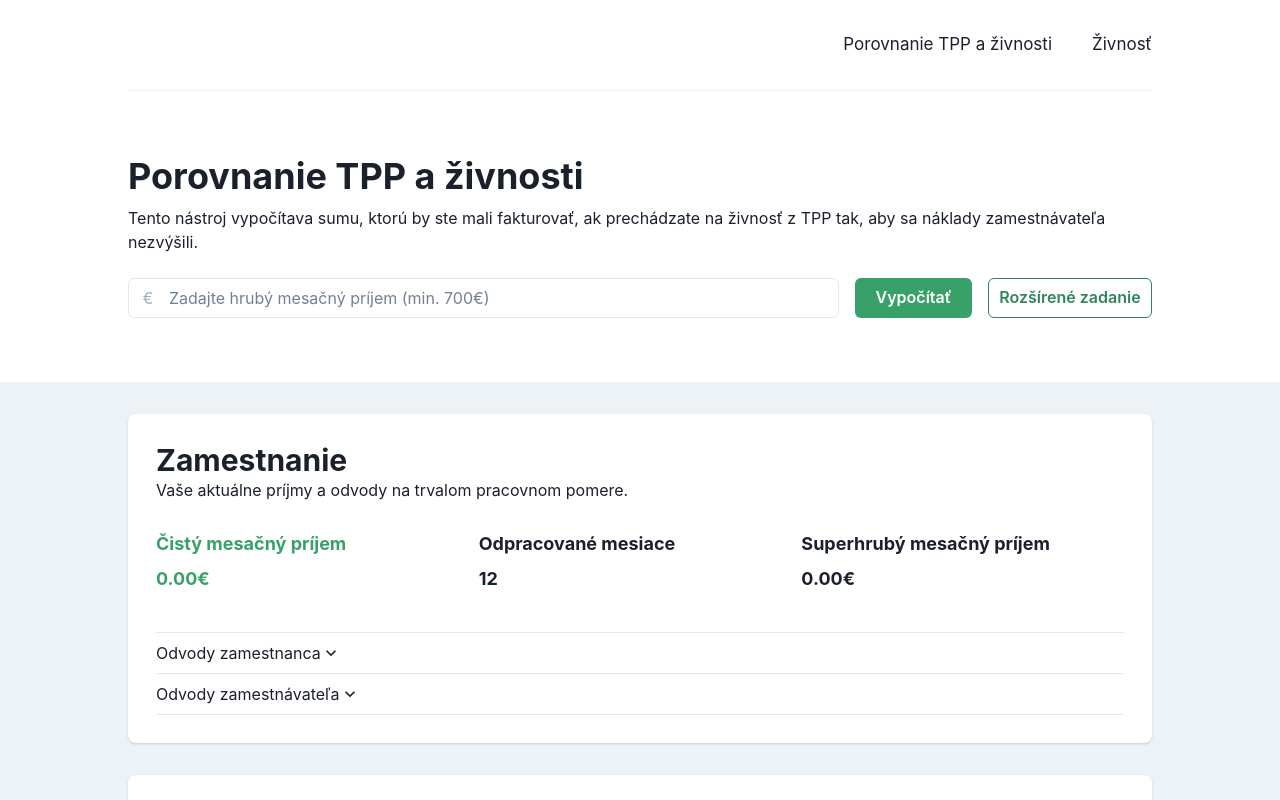
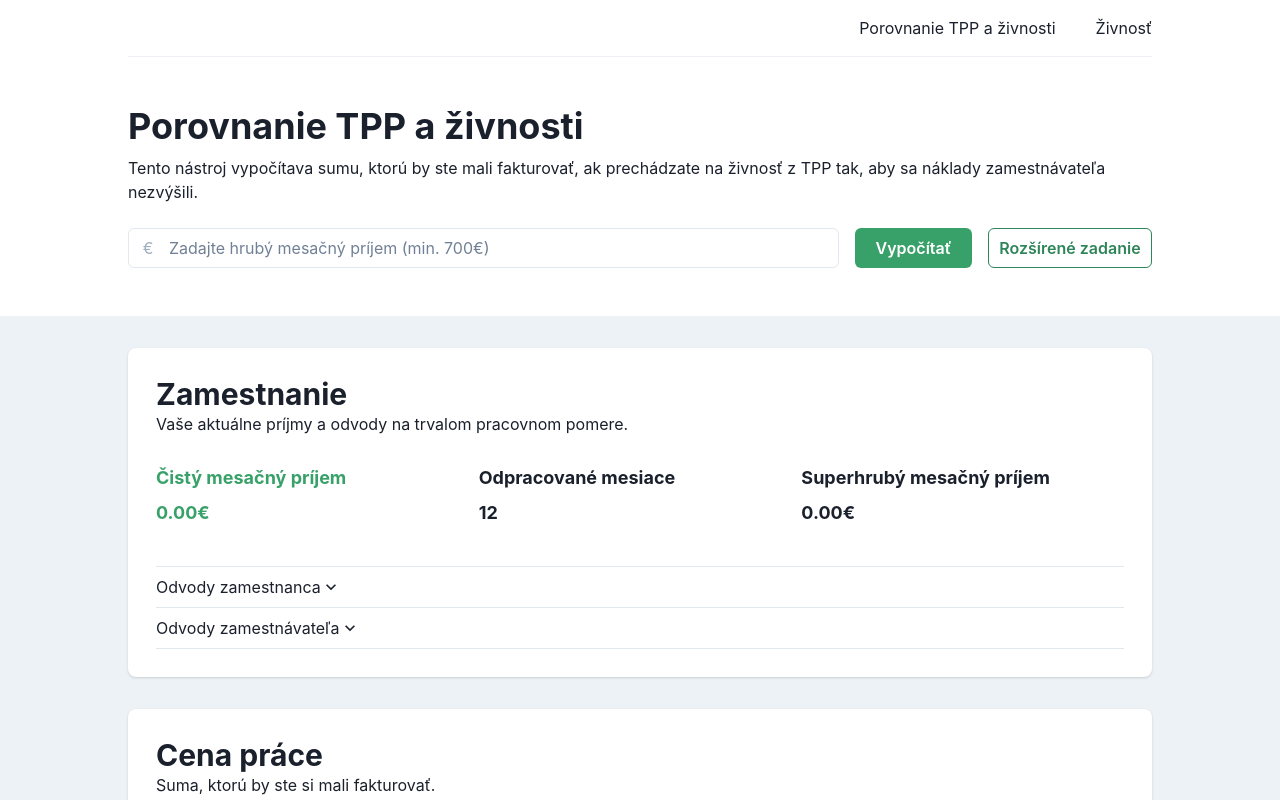
Before and after one commit to lubosfukas/my-paycheck, a Next.js app: page / in a window 1280 px wide. Shown: the top 800 px of the page. Built offline with nearby package versions, Linux system fonts and the light colour scheme.

Commit message:
refactor: :lipstick: navigation and header padding and margin

```diff
--- a/components/common/IncomeHeader.tsx
+++ b/components/common/IncomeHeader.tsx
@@ -25,8 +25,8 @@ export const IncomeHeader = ({ actions, description, modal, title }: Props) => {
         <header>
             <Box
                 bg="white"
-                px={isLargerThanTablet ? 16 : 4}
-                py={isLargerThanLaptop ? 16 : 6}
+                px={isLargerThanTablet ? 12 : 4}
+                py={isLargerThanLaptop ? 12 : 6}
             >
                 <StyledVStack
                     align="stretch"
--- a/components/common/Navigation/Navigation.tsx
+++ b/components/common/Navigation/Navigation.tsx
@@ -13,10 +13,6 @@ import styled from '@emotion/styled'
 import { useMediaQuery, usePageYOffset } from '../../../hooks'
 import { device } from '../../../utils/device'
 import { Drawer } from './Drawer'
-
-const StyledLink = styled(Link)`
-    font-size: 17px;
-`
 
 const StyledNav = styled.nav`
     position: sticky;
@@ -44,17 +40,17 @@ export const Navigation = () => {
                 >
                     <Stack
                         direction="row-reverse"
-                        py={isLargerThanLaptop ? 8 : 2}
+                        py={isLargerThanLaptop ? 4 : 1}
                         spacing={10}
                     >
                         {isLargerThanTablet ? (
                             <>
-                                <StyledLink as={NextLink} href="/zivnost">
+                                <Link as={NextLink} href="/zivnost">
                                     Živnosť
-                                </StyledLink>
-                                <StyledLink as={NextLink} href="/">
+                                </Link>
+                                <Link as={NextLink} href="/">
                                     Porovnanie TPP a živnosti
-                                </StyledLink>
+                                </Link>
                             </>
                         ) : (
                             <IconButton
```
